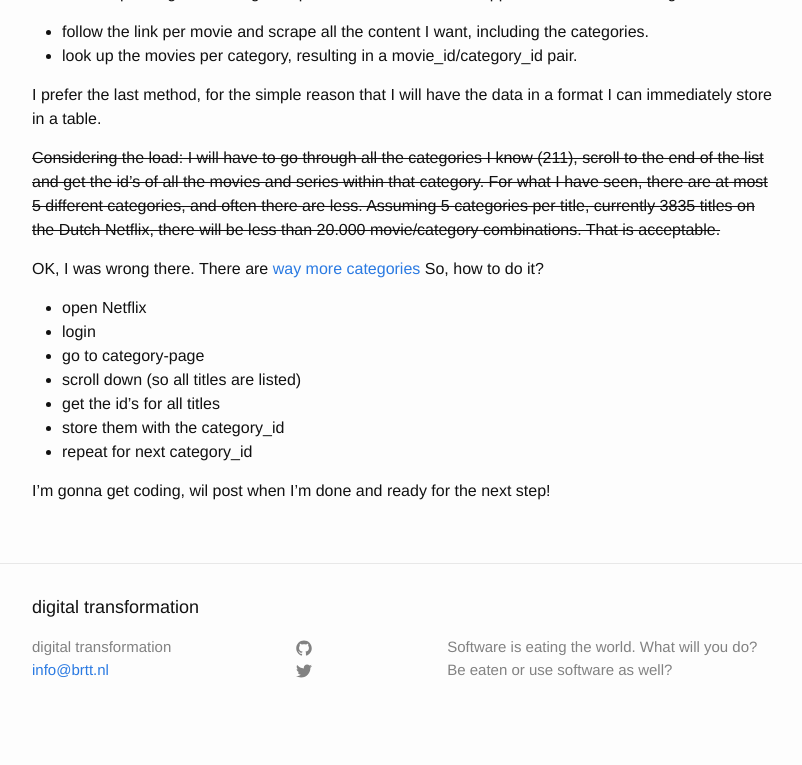
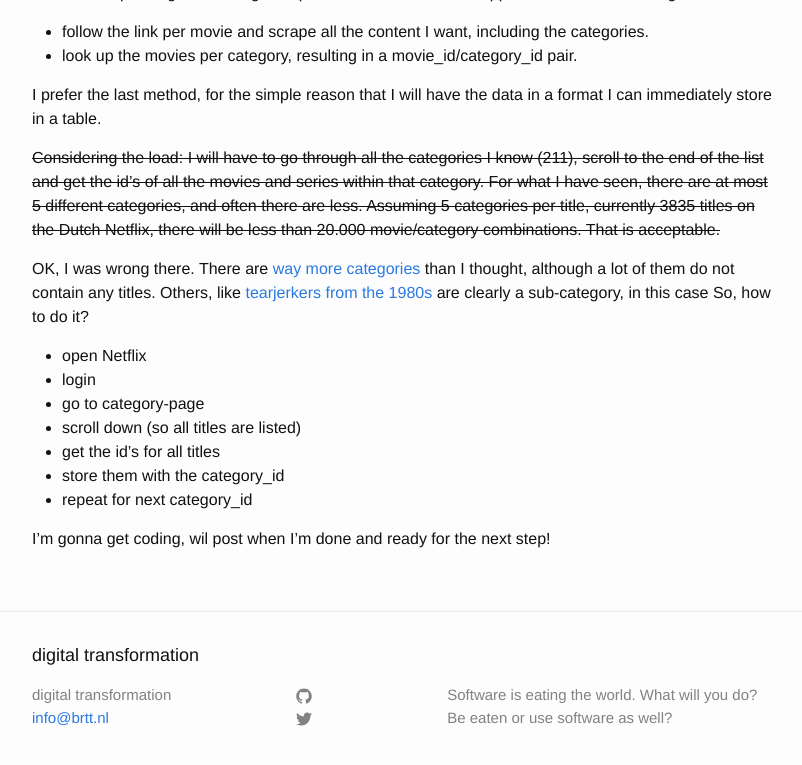
Before and after one commit to wijnandb/wijnandb.github.io, a Jekyll site: the page built from _posts/2020-4-20-scraping-websites.md, in a window 1280 px wide and 900 px high, scrolled down 969 px. Shown: the top 765 px of the window, without its empty margins (238-1040 px from the left). Built offline with Jekyll 4.4.1, drawn with Linux system fonts in a browser that asks for light colours; our own code applies the rules of GitHub Pages for plain Markdown files; some of the changed lines change nothing that is shown.

Commit message:
_posts/2020-4-20-scraping-websites.md updated from https://stackedit.io/

```diff
--- a/_posts/2020-4-20-scraping-websites.md
+++ b/_posts/2020-4-20-scraping-websites.md
@@ -45,7 +45,7 @@ I prefer the last method, for the simple reason that I will have the data in a f
 
 ~~Considering the load: I will have to go through all the categories I know (211), scroll to the end of the list and get the id's of all the movies and series within that category. For what I have seen, there are at most 5 different categories, and often there are less. Assuming 5 categories per title, currently 3835 titles on the Dutch Netflix, there will be less than 20.000 movie/category combinations. That is acceptable.~~
 
-OK, I was wrong there. There are [way more categories](https://www.whats-on-netflix.com/library/categories/)
+OK, I was wrong there. There are [way more categories](https://www.whats-on-netflix.com/library/categories/) than I thought, although a lot of them do not contain any titles. Others, like [tearjerkers from the 1980s](https://www.netflix.com/browse/genre/30?so=az) are clearly a sub-category, in this case
 So, how to do it?
 
 - open Netflix
@@ -58,8 +58,8 @@ So, how to do it?
 
 I'm gonna get coding, wil post when I'm done and ready for the next step!
 <!--stackedit_data:
-eyJoaXN0b3J5IjpbNDc2NzE5NTU1LC0xOTI3OTQ1MDE4LC02OT
-kzODE1NjUsLTE5ODA5MTI0MCwtMTI1OTMwNDY3NSwxNzQzODgz
-MjQ3LC04MjU1NzA3MzUsMTc2NjcwMjM3MSwtMTE0OTQ1ODM1My
-w0NTE2Mzg5MjQsLTExNjc4NDEzNjldfQ==
+eyJoaXN0b3J5IjpbLTgzNDA5NjM0NywtMTkyNzk0NTAxOCwtNj
+k5MzgxNTY1LC0xOTgwOTEyNDAsLTEyNTkzMDQ2NzUsMTc0Mzg4
+MzI0NywtODI1NTcwNzM1LDE3NjY3MDIzNzEsLTExNDk0NTgzNT
+MsNDUxNjM4OTI0LC0xMTY3ODQxMzY5XX0=
 -->
```
